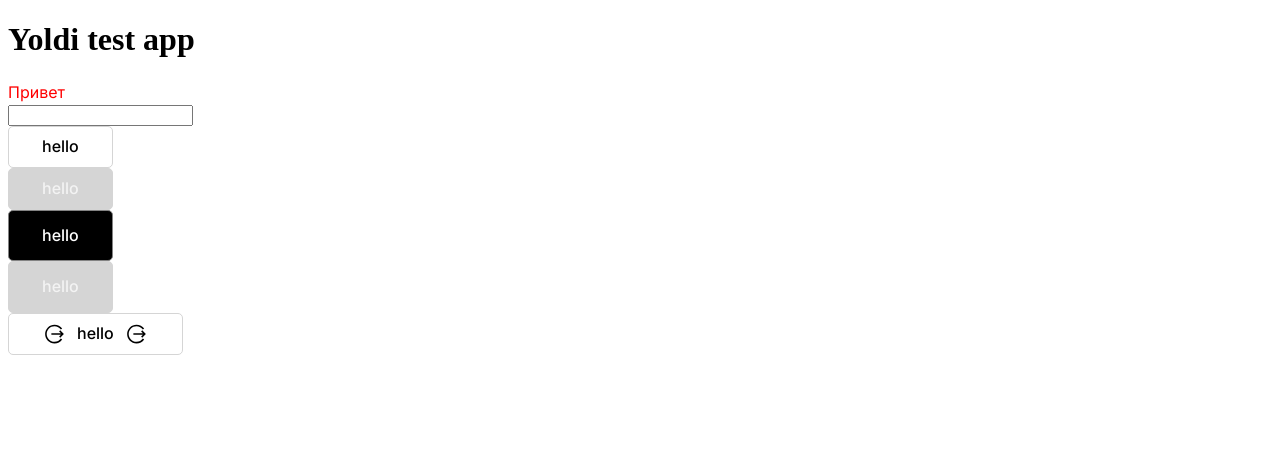
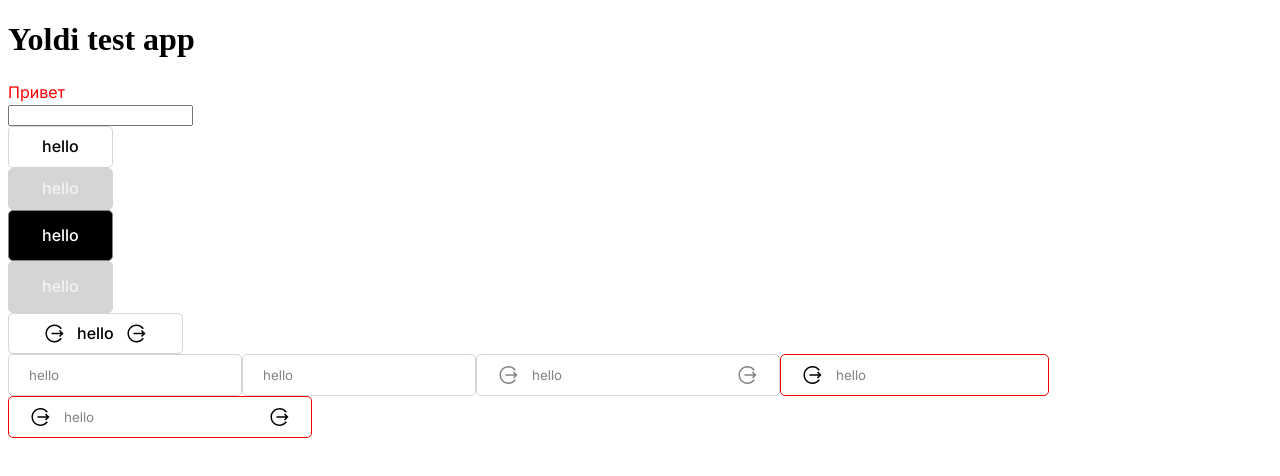
Before and after one commit to kravchuk21/yoldi-test-app, a Next.js app: page / in a window 1280 px wide. Shown: the top 476 px of the page. Built offline with nearby package versions, Linux system fonts and the light colour scheme.

Commit message:
Create Input component

```diff
--- a/app/page.tsx
+++ b/app/page.tsx
@@ -1,6 +1,7 @@
 "use client"
 
 import Button from "@/components/Button";
+import Input from "@/components/Input";
 import Typography from "@/components/Typography";
 import React from "react";
 
@@ -16,6 +17,11 @@ export default function Home() {
 			<Button buttonType="primary">hello</Button>
 			<Button buttonType="primary" disabled>hello</Button>
 			<Button RightIcon={Svg} LeftIcon={Svg}>hello</Button>
+			<Input placeholder="hello"/>
+			<Input disabled placeholder="hello"/>
+			<Input RightIcon={Svg} LeftIcon={Svg} disabled placeholder="hello"/>
+			<Input LeftIcon={Svg} error placeholder="hello"/>
+			<Input RightIcon={Svg} LeftIcon={Svg} error placeholder="hello"/>
 		</main>
 	)
 }
--- a/components/Button/Button.module.css
+++ b/components/Button/Button.module.css
@@ -1,6 +1,4 @@
 .button {
-	--gray: #838383;
-
 	display: flex;
 	flex-direction: row;
 	justify-content: center;
@@ -9,6 +7,11 @@
 	border-width: 1px;
 	border-style: solid;
 	gap: 10px;
+}
+
+.button svg {
+	height: 25px;
+	width: 25px;
 }
 
 .button.secondary {
--- /dev/null
+++ b/components/Input/Input.module.css
@@ -0,0 +1,57 @@
+.input {
+	padding: 12px 20px;
+	gap: 10px;
+	border-width: 1px;
+	border-style: solid;
+	border-color: var(--stroke-primary);
+	border-radius: 5px;
+	background: var(--background-primary);
+	color: var(--typography);
+}
+
+.inputBlock {
+	position: relative;
+	display: inline-block;
+	max-width: 330px;
+}
+
+.inputBlock svg {
+	position: absolute;
+	height: 25px;
+	width: 25px;
+	top: 50%;
+	transform: translateY(-50%);
+}
+
+.inputBlock svg:first-child {
+	left: 20px;
+}
+
+.inputBlock svg:last-child {
+	right: 20px;
+}
+
+.inputBlock svg path {
+	fill: var(--typography);
+}
+
+.input::placeholder {
+	color: var(--gray);
+}
+
+.input:hover, .input:focus-visible {
+	border-color: var(--gray);
+}
+
+.input.error {
+	border-color: var(--error);
+}
+
+.input:disabled {
+	background: var(--background-secondary);
+	border-color: var(--background-secondary);
+}
+
+.inputBlock.disabled svg path {
+	fill: var(--gray);
+}
--- /dev/null
+++ b/components/Input/index.tsx
@@ -0,0 +1,28 @@
+import { DetailedHTMLProps, memo, PropsWithChildren, InputHTMLAttributes, SVGProps } from "react"
+import styles from "./Input.module.css"
+import cn from "classnames"
+import { InterFontCyrillic } from "@/fonts"
+
+interface IInput extends PropsWithChildren<DetailedHTMLProps<InputHTMLAttributes<HTMLInputElement>, HTMLInputElement>> {
+	error?: boolean
+	LeftIcon?: React.ComponentType<SVGProps<SVGElement>>
+	RightIcon?: React.ComponentType<SVGProps<SVGElement>>
+}
+
+const Input: React.FC<IInput> = ({LeftIcon, RightIcon, error, disabled, ...props}) => {
+
+	const inputStyle = {
+		paddingLeft: LeftIcon ? 55 : 20,
+		paddingRight: RightIcon ? 55 : 20,
+	}
+
+	return (
+		<div className={cn(styles.inputBlock, {[styles.disabled]: disabled})}>
+			{LeftIcon && <LeftIcon/>}
+			<input style={inputStyle} className={cn(styles.input, InterFontCyrillic.className, {[styles.error]: error})}{...props}/>
+			{RightIcon && <RightIcon/>}
+		</div>
+	)
+}
+
+export default memo(Input)
--- a/styles/variables.css
+++ b/styles/variables.css
@@ -5,4 +5,5 @@
 	--stroke-primary: #D5D5D5;
 	--stroke-secondary: #E6E6E6;
 	--error: #F00000;
+	--gray: #838383;
 }
```
